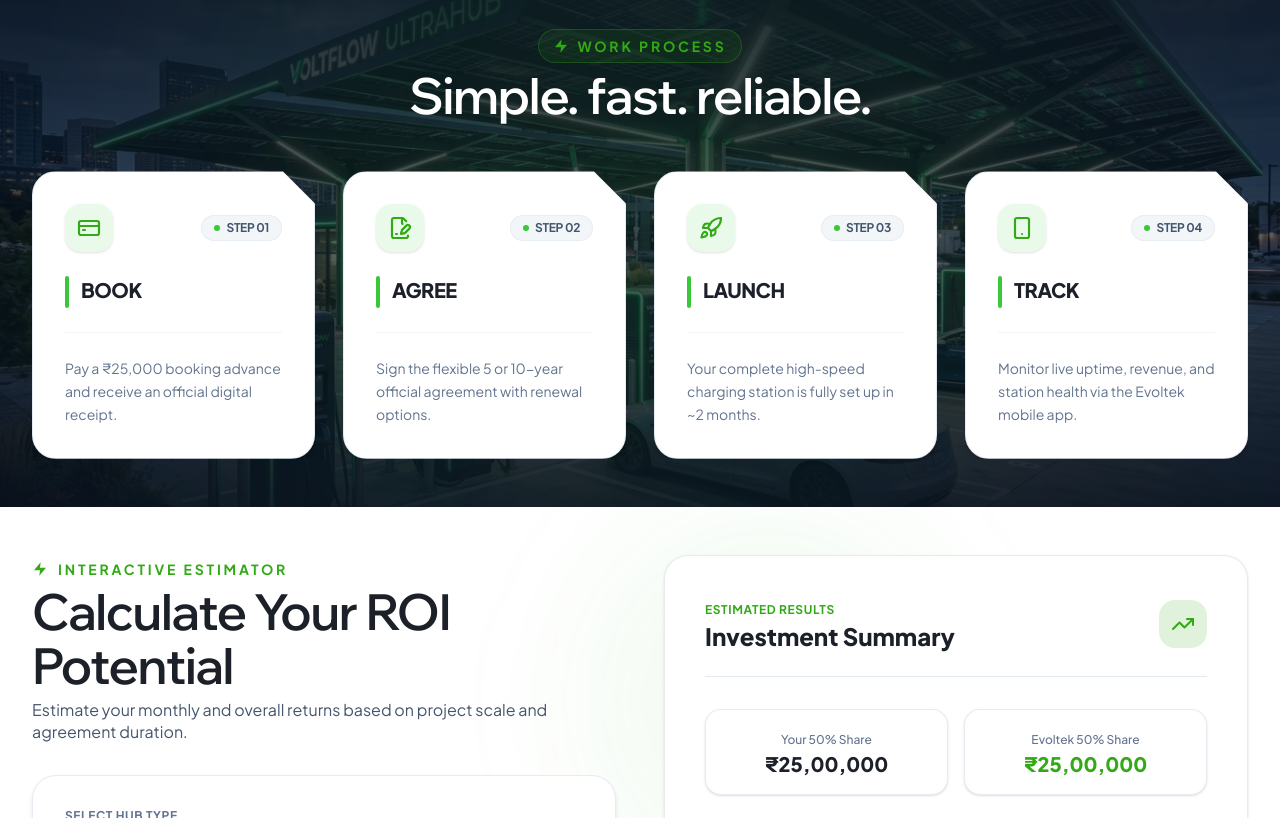
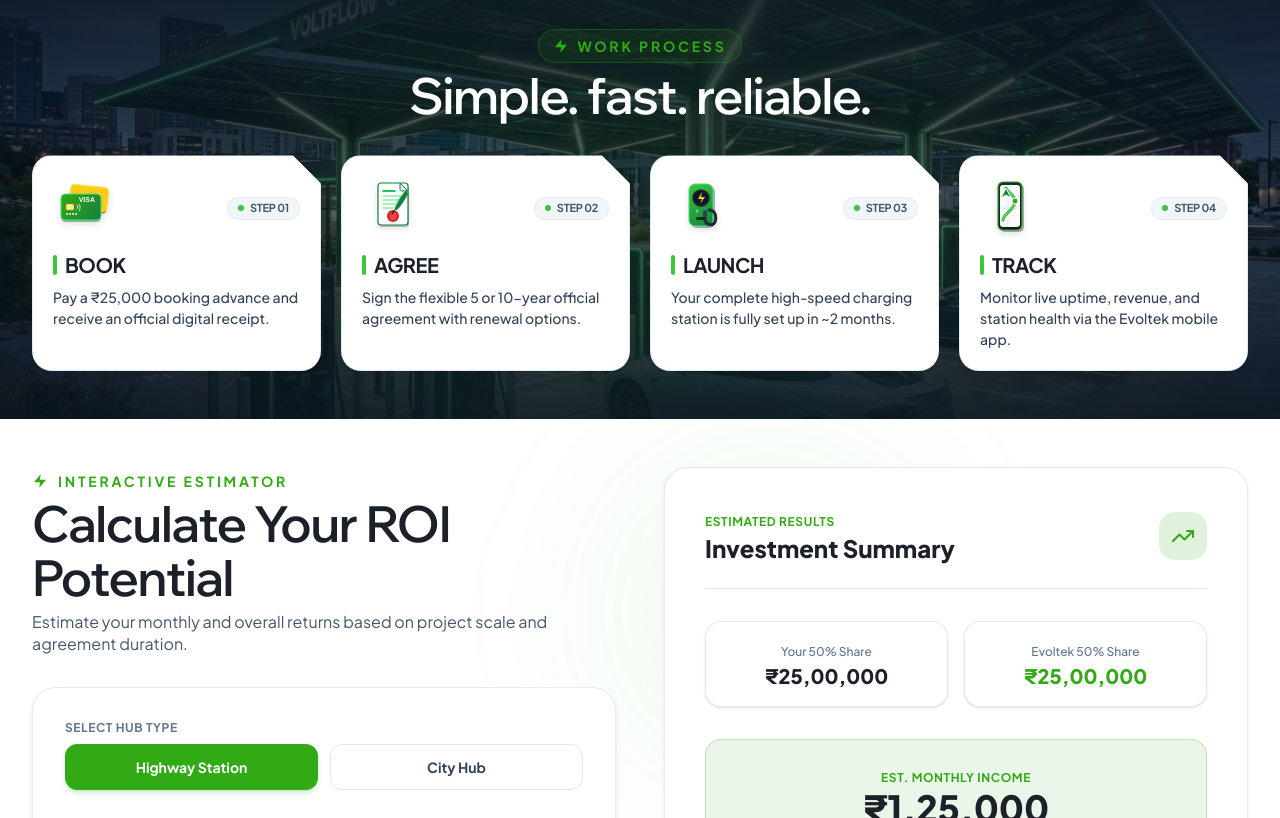
Before and after one commit to Rockynaveen/evoltek-new, a React (Vite) app: page / in a window 1280 px wide. Shown: the part 6022-6840 px from the top of the page. Built offline with nearby package versions, Linux system fonts and the light colour scheme.

Commit message:
feat: add new components for mobile app, returns, footer, franchise, and how it works sections

```diff
--- a/src/components/common/Footer.tsx
+++ b/src/components/common/Footer.tsx
@@ -24,10 +24,10 @@ export const Footer: React.FC<FooterProps> = ({ openModalWithOption }) => {
       <div className="absolute top-12 left-1/4 w-96 h-96 bg-[#32aa15]/10 rounded-full blur-3xl pointer-events-none" />
       <div className="absolute bottom-12 right-1/4 w-96 h-96 bg-[#32aa15]/10 rounded-full blur-3xl pointer-events-none" />
 
-      <div className="max-w-[1440px] mx-auto px-4 sm:px-6 lg:px-8 relative z-10 pt-14 sm:pt-16 pb-10">
+      <div className="max-w-[1440px] mx-auto px-4 sm:px-6 lg:px-8 relative z-10 pt-10 sm:pt-12 pb-4 sm:pb-5">
 
         {/* 4-COLUMN FOOTER GRID */}
-        <div className="grid grid-cols-1 md:grid-cols-2 lg:grid-cols-12 gap-8 lg:gap-12 items-start pb-12 border-b border-slate-800">
+        <div className="grid grid-cols-1 md:grid-cols-2 lg:grid-cols-12 gap-8 lg:gap-12 items-start pb-6 sm:pb-8 border-b border-slate-800">
 
           {/* COL 1: BRAND & TAGLINE (LG: 4 COLS) */}
           <div className="lg:col-span-4 space-y-3">
@@ -133,13 +133,13 @@ export const Footer: React.FC<FooterProps> = ({ openModalWithOption }) => {
 
             <div className="space-y-3 text-sm font-medium pt-1">
               <a
-                href="mailto:info@evoltek.in"
+                href="mailto:evoltekchargeindia@gmail.com"
                 className="flex items-center gap-3 text-slate-300 hover:text-white transition-colors group"
               >
                 <div className="w-9 h-9 rounded-xl bg-slate-800 border border-slate-700 flex items-center justify-center text-[#32aa15] group-hover:bg-[#32aa15] group-hover:text-white transition-colors shadow-sm shrink-0">
                   <Mail className="w-4 h-4" />
                 </div>
-                <span>info@evoltek.in</span>
+                <span className="break-all sm:break-normal">evoltekchargeindia@gmail.com</span>
               </a>
 
               <a
@@ -203,19 +203,19 @@ export const Footer: React.FC<FooterProps> = ({ openModalWithOption }) => {
         </div>
 
         {/* BOTTOM COPYRIGHT & CREDITS */}
-        <div className="pt-8 flex flex-col sm:flex-row items-center justify-between gap-4 text-xs text-slate-400 font-semibold">
+        <div className="pt-4 sm:pt-5 flex flex-col sm:flex-row items-center justify-between gap-3 text-xs text-slate-400 font-semibold">
           <div className="flex flex-col sm:flex-row items-center gap-1.5 sm:gap-4 text-center sm:text-left">
             <p>© 2026 Evoltek. All Rights Reserved.</p>
             <span className="hidden sm:inline text-slate-700">•</span>
             <p>
-              Designed by{' '}
+              Designed & Developed by{' '}
               <a
                 href="https://sunseaz.com"
                 target="_blank"
                 rel="noopener noreferrer"
                 className="text-[#32aa15] hover:text-[#38c838] underline underline-offset-2 transition-colors font-bold"
               >
-                sunseaz.com
+                Sunseaz Technologies Pvt Ltd.
               </a>
             </p>
           </div>
--- a/src/components/sections/FranchiseSection.tsx
+++ b/src/components/sections/FranchiseSection.tsx
@@ -93,7 +93,7 @@ export const FranchiseSection: React.FC<FranchiseSectionProps> = ({ openModalWit
             {/* Top Content Block: Description & CTA Button (Starts at same point as Cards) */}
             <div className="space-y-4 sm:space-y-5 w-full">
               {/* Description Text */}
-              <p className="text-slate-600 text-sm sm:text-base font-normal leading-relaxed max-w-md">
+              <p className="text-slate-900 text-base sm:text-lg font-medium leading-relaxed max-w-md">
                 Partner with India&apos;s fastest-growing EV charging network. Co-invest with Evoltek and build a high-yielding, turnkey charging hub with zero operational friction.
               </p>
 
@@ -128,7 +128,7 @@ export const FranchiseSection: React.FC<FranchiseSectionProps> = ({ openModalWit
             {FRANCHISE_BENEFITS.map((item) => (
               <div
                 key={item.id}
-                className="bg-white rounded-2xl border border-slate-200/85 p-4.5 sm:p-5 shadow-sm hover:shadow-md transition-shadow duration-300 flex items-center gap-3.5 sm:gap-4 relative overflow-hidden"
+                className="bg-white hover:bg-[#d1e7a7] rounded-2xl border border-slate-200/85 p-4.5 sm:p-5 shadow-none transition-all duration-300 flex items-center gap-3.5 sm:gap-4 relative overflow-hidden cursor-pointer"
               >
                 {/* Number Badge */}
                 <div className="w-10 h-10 rounded-full bg-[#32aa15] text-white font-bold flex items-center justify-center shrink-0 text-sm shadow-sm font-['Wix_Madefor_Display',sans-serif]">
--- a/src/components/sections/HowItWorksSection.tsx
+++ b/src/components/sections/HowItWorksSection.tsx
@@ -1,4 +1,4 @@
-import { CreditCard, FileSignature, Rocket, Smartphone } from 'lucide-react';
+import React from 'react';
 
 interface StepItem {
   step: string;
@@ -12,25 +12,106 @@ const STEPS: StepItem[] = [
     step: 'STEP 01',
     title: 'BOOK',
     description: 'Pay a ₹25,000 booking advance and receive an official digital receipt.',
-    icon: <CreditCard className="w-6 h-6 stroke-[2.2]" />
+    icon: (
+      <svg className="w-14 h-14 sm:w-16 sm:h-16 group-hover:scale-110 transition-transform duration-300 drop-shadow-md" viewBox="0 0 64 64" fill="none" xmlns="http://www.w3.org/2000/svg">
+        {/* Yellow Card (Behind) */}
+        <g transform="translate(4, -2) rotate(6 32 32)">
+          <rect x="12" y="14" width="38" height="24" rx="4" fill="#ca8a04" />
+          <rect x="12" y="12" width="38" height="24" rx="4" fill="#facc15" stroke="#fde047" strokeWidth="0.8" />
+          <rect x="16" y="22" width="8" height="6" rx="1.5" fill="#fef08a" />
+          <circle cx="42" cy="28" r="3" fill="#eab308" />
+        </g>
+        {/* Green VISA Card (Front) */}
+        <g transform="translate(-2, 4)">
+          <rect x="10" y="16" width="40" height="26" rx="4.5" fill="#14532d" opacity="0.4" />
+          <rect x="10" y="14" width="40" height="26" rx="4.5" fill="url(#visaGrad)" stroke="#4ade80" strokeWidth="1" />
+          <rect x="15" y="24" width="8" height="6" rx="1.5" fill="#fef08a" stroke="#ca8a04" strokeWidth="0.5" />
+          <path d="M26 25C27 26 27 28 26 29M28 24C29.5 25.5 29.5 29.5 28 31" stroke="#ffffff" strokeWidth="1" strokeLinecap="round" opacity="0.8" />
+          <circle cx="16" cy="34" r="1" fill="#ffffff" opacity="0.9" />
+          <circle cx="19" cy="34" r="1" fill="#ffffff" opacity="0.9" />
+          <circle cx="22" cy="34" r="1" fill="#ffffff" opacity="0.9" />
+          <circle cx="25" cy="34" r="1" fill="#ffffff" opacity="0.9" />
+          <text x="44" y="22" textAnchor="end" fill="#ffffff" fontSize="7" fontWeight="900" fontFamily="sans-serif">VISA</text>
+        </g>
+        <defs>
+          <linearGradient id="visaGrad" x1="10" y1="14" x2="50" y2="40" gradientUnits="userSpaceOnUse">
+            <stop stopColor="#32aa15" />
+            <stop offset="1" stopColor="#15803d" />
+          </linearGradient>
+        </defs>
+      </svg>
+    )
   },
   {
     step: 'STEP 02',
     title: 'AGREE',
     description: 'Sign the flexible 5 or 10-year official agreement with renewal options.',
-    icon: <FileSignature className="w-6 h-6 stroke-[2.2]" />
+    icon: (
+      <svg className="w-14 h-14 sm:w-16 sm:h-16 group-hover:scale-110 transition-transform duration-300 drop-shadow-md" viewBox="0 0 64 64" fill="none" xmlns="http://www.w3.org/2000/svg">
+        <rect x="17" y="9" width="30" height="42" rx="3" fill="#020617" opacity="0.2" />
+        <rect x="16" y="7" width="30" height="42" rx="3" fill="#ffffff" stroke="#15803d" strokeWidth="1.2" />
+        <path d="M38 7L46 15H40C38.9 15 38 14.1 38 13V7Z" fill="#e2e8f0" stroke="#15803d" strokeWidth="1" />
+        <line x1="21" y1="15" x2="33" y2="15" stroke="#22c55e" strokeWidth="1.8" strokeLinecap="round" />
+        <line x1="21" y1="20" x2="41" y2="20" stroke="#86efac" strokeWidth="1.5" strokeLinecap="round" />
+        <line x1="21" y1="24" x2="39" y2="24" stroke="#86efac" strokeWidth="1.5" strokeLinecap="round" />
+        <line x1="21" y1="28" x2="36" y2="28" stroke="#86efac" strokeWidth="1.5" strokeLinecap="round" />
+        <line x1="21" y1="32" x2="32" y2="32" stroke="#86efac" strokeWidth="1.5" strokeLinecap="round" />
+        <circle cx="31" cy="40" r="6" fill="#dc2626" />
+        <circle cx="31" cy="40" r="4.5" fill="#ef4444" stroke="#b91c1c" strokeWidth="0.8" />
+        <path d="M44 14C44 14 36 22 34 29L32 35L36 33C40 29 46 18 46 18Z" fill="#15803d" />
+        <path d="M44 14C44 14 39 19 36 26L34 29" stroke="#86efac" strokeWidth="0.8" />
+        <path d="M32 35L30 38" stroke="#0f172a" strokeWidth="1.2" strokeLinecap="round" />
+      </svg>
+    )
   },
   {
     step: 'STEP 03',
     title: 'LAUNCH',
     description: 'Your complete high-speed charging station is fully set up in ~2 months.',
-    icon: <Rocket className="w-6 h-6 stroke-[2.2]" />
+    icon: (
+      <svg className="w-14 h-14 sm:w-16 sm:h-16 group-hover:scale-110 transition-transform duration-300 drop-shadow-md" viewBox="0 0 64 64" fill="none" xmlns="http://www.w3.org/2000/svg">
+        <defs>
+          <linearGradient id="chargerBody" x1="18" y1="8" x2="44" y2="52" gradientUnits="userSpaceOnUse">
+            <stop stopColor="#38c838" />
+            <stop offset="1" stopColor="#15803d" />
+          </linearGradient>
+        </defs>
+        <rect x="20" y="10" width="24" height="42" rx="6" fill="#020617" opacity="0.3" />
+        <rect x="18" y="8" width="24" height="42" rx="6" fill="url(#chargerBody)" stroke="#4ade80" strokeWidth="1" />
+        <circle cx="30" cy="22" r="8" fill="#0f172a" stroke="#1e293b" strokeWidth="1.5" />
+        <path d="M31 16L27 23H31L29 28L34 21H30L31 16Z" fill="#facc15" />
+        <circle cx="26" cy="35" r="1.5" fill="#4ade80" />
+        <circle cx="34" cy="35" r="1.5" fill="#38bdf8" />
+        <rect x="25" y="41" width="10" height="3" rx="1.5" fill="#052e16" />
+        <path d="M38 34C44 34 46 40 44 46C42 50 36 50 34 44L34 38" stroke="#1e293b" strokeWidth="3" strokeLinecap="round" fill="none" />
+        <rect x="32" y="34" width="4" height="7" rx="1.5" fill="#334155" />
+      </svg>
+    )
   },
   {
     step: 'STEP 04',
     title: 'TRACK',
     description: 'Monitor live uptime, revenue, and station health via the Evoltek mobile app.',
-    icon: <Smartphone className="w-6 h-6 stroke-[2.2]" />
+    icon: (
+      <svg className="w-14 h-14 sm:w-16 sm:h-16 group-hover:scale-110 transition-transform duration-300 drop-shadow-md" viewBox="0 0 64 64" fill="none" xmlns="http://www.w3.org/2000/svg">
+        <defs>
+          <linearGradient id="navPhoneGrad" x1="18" y1="6" x2="44" y2="58" gradientUnits="userSpaceOnUse">
+            <stop stopColor="#1e293b" />
+            <stop offset="1" stopColor="#0f172a" />
+          </linearGradient>
+        </defs>
+        <rect x="20" y="8" width="24" height="48" rx="5" fill="#020617" opacity="0.3" />
+        <rect x="18" y="6" width="24" height="48" rx="5" fill="url(#navPhoneGrad)" stroke="#32aa15" strokeWidth="1.2" />
+        <rect x="20" y="9" width="20" height="42" rx="3" fill="#f8fafc" />
+        <line x1="20" y1="20" x2="40" y2="20" stroke="#e2e8f0" strokeWidth="1" />
+        <line x1="20" y1="32" x2="40" y2="32" stroke="#e2e8f0" strokeWidth="1" />
+        <line x1="28" y1="9" x2="28" y2="51" stroke="#e2e8f0" strokeWidth="1" />
+        <path d="M23 44C23 38 35 34 35 25C35 18 26 16 26 12" stroke="#32aa15" strokeWidth="3" strokeLinecap="round" fill="none" />
+        <path d="M23 44C23 38 35 34 35 25C35 18 26 16 26 12" stroke="#4ade80" strokeWidth="1.5" strokeLinecap="round" fill="none" />
+        <path d="M26 12L31 22L26 19L21 22L26 12Z" fill="#15803d" stroke="#ffffff" strokeWidth="1" />
+        <circle cx="35" cy="25" r="3" fill="#32aa15" stroke="#ffffff" strokeWidth="1" />
+      </svg>
+    )
   }
 ];
 
@@ -49,7 +130,7 @@ export const HowItWorksSection: React.FC = () => {
       <div className="absolute top-0 left-1/2 -translate-x-1/2 w-[800px] h-[400px] bg-[#38c838]/10 blur-[160px] pointer-events-none rounded-full" />
 
       {/* Main Container */}
-      <div className="max-w-[1440px] mx-auto px-4 sm:px-6 lg:px-8 relative z-10 space-y-8 sm:space-y-12">
+      <div className="max-w-[1440px] mx-auto px-4 sm:px-6 lg:px-8 relative z-10 space-y-6 sm:space-y-8">
 
         {/* Section Header */}
         <div className="text-center space-y-1.5 max-w-3xl mx-auto">
@@ -67,47 +148,44 @@ export const HowItWorksSection: React.FC = () => {
           </h2>
         </div>
 
-        {/* 4 Cards Grid - Evolta Style */}
-        <div className="grid grid-cols-1 md:grid-cols-2 lg:grid-cols-4 gap-6 lg:gap-7">
+        {/* 4 Cards Grid - Reduced Gaps */}
+        <div className="grid grid-cols-1 md:grid-cols-2 lg:grid-cols-4 gap-4 lg:gap-5">
           {STEPS.map((item) => (
             <div
               key={item.step}
-              className="bg-white text-slate-900 border border-slate-200/90 p-7 sm:p-8 shadow-md hover:shadow-2xl hover:border-[#38c838] flex flex-col justify-between relative group hover:-translate-y-2 transition-all duration-300"
+              className="bg-white text-slate-900 border border-slate-200/90 p-4.5 sm:p-5 shadow-md hover:shadow-2xl hover:border-[#38c838] flex flex-col justify-between relative group hover:-translate-y-1.5 transition-all duration-300"
               style={{
-                clipPath: 'polygon(0 0, calc(100% - 32px) 0, 100% 32px, 100% 100%, 0 100%)',
-                borderTopLeftRadius: '24px',
-                borderBottomLeftRadius: '24px',
-                borderBottomRightRadius: '24px'
+                clipPath: 'polygon(0 0, calc(100% - 28px) 0, 100% 28px, 100% 100%, 0 100%)',
+                borderTopLeftRadius: '20px',
+                borderBottomLeftRadius: '20px',
+                borderBottomRightRadius: '20px'
               }}
             >
-              <div className="space-y-6">
+              <div className="flex flex-col">
                 {/* Header Row: Step Icon & Number Tag */}
-                <div className="flex items-center justify-between gap-3">
-                  {/* Icon Box */}
-                  <div className="w-12 h-12 rounded-2xl bg-[#38c838]/10 text-[#32aa15] flex items-center justify-center group-hover:bg-[#32aa15] group-hover:text-white transition-colors duration-300 shadow-sm">
+                <div className="flex items-center justify-between gap-2.5 mb-2.5 sm:mb-3">
+                  {/* Icon Container without background box */}
+                  <div className="flex items-center justify-center shrink-0">
                     {item.icon}
                   </div>
 
                   {/* Step Number Tag */}
-                  <div className="bg-slate-100/90 rounded-full px-3 py-1 flex items-center gap-1.5 border border-slate-200/70 group-hover:bg-[#38c838]/10 group-hover:border-[#38c838]/30 transition-colors duration-300">
+                  <div className="bg-slate-100/90 rounded-full px-2.5 py-0.5 flex items-center gap-1.5 border border-slate-200/70 group-hover:bg-[#38c838]/10 group-hover:border-[#38c838]/30 transition-colors duration-300">
                     <span className="w-1.5 h-1.5 rounded-full bg-[#38c838]" />
-                    <span className="text-xs font-bold text-slate-600 group-hover:text-[#32aa15] tracking-tight transition-colors duration-300">{item.step}</span>
+                    <span className="text-[11px] font-bold text-slate-600 group-hover:text-[#32aa15] tracking-tight transition-colors duration-300">{item.step}</span>
                   </div>
                 </div>
 
                 {/* Title Row with Green Line Accent */}
-                <div className="flex items-start gap-3">
-                  <div className="w-1 bg-[#38c838] rounded-full shrink-0 self-stretch min-h-[32px] group-hover:scale-y-110 transition-transform duration-300" />
-                  <h3 className="text-xl font-extrabold text-[#1C2029] leading-snug tracking-tight">
+                <div className="flex items-center gap-2 mb-1.5">
+                  <div className="w-1 h-5 bg-[#38c838] rounded-full shrink-0 group-hover:scale-y-110 transition-transform duration-300" />
+                  <h3 className="text-lg sm:text-xl font-bold text-[#1C2029] leading-tight tracking-tight">
                     {item.title}
                   </h3>
                 </div>
 
-                {/* Thin Divider Line */}
-                <div className="w-full h-[1px] bg-slate-100" />
-
-                {/* Description Text */}
-                <p className="text-xs sm:text-sm text-slate-500 leading-relaxed font-normal">
+                {/* Description Text - Tight gap below title */}
+                <p className="text-xs sm:text-sm text-slate-700 leading-normal font-medium mt-1">
                   {item.description}
                 </p>
               </div>
--- a/src/components/sections/ReturnsSection.tsx
+++ b/src/components/sections/ReturnsSection.tsx
@@ -34,7 +34,7 @@ export const ReturnsSection: React.FC<ReturnsSectionProps> = ({ openModalWithOpt
         <div className="grid grid-cols-1 lg:grid-cols-2 gap-8 lg:gap-10 items-stretch max-w-5xl mx-auto">
 
           {/* ================= OPTION A: PERCENTAGE RETURN ================= */}
-          <div className="bg-[#e6f7e2] rounded-[32px] rounded-br-sm p-4 sm:p-6 md:p-7 flex flex-col justify-between shadow-lg hover:shadow-xl transition-all duration-300 border border-[#32aa15]/20 group relative">
+          <div className="bg-[#d1e7a7] rounded-[32px] rounded-br-sm p-4 sm:p-6 md:p-7 flex flex-col justify-between shadow-lg hover:shadow-xl transition-all duration-300 border border-[#32aa15]/20 group relative">
 
             <div>
               {/* White Inner Top Header Card */}
@@ -44,7 +44,7 @@ export const ReturnsSection: React.FC<ReturnsSectionProps> = ({ openModalWithOpt
                     <span className="text-[#32aa15] font-extrabold text-xs uppercase tracking-widest block mb-1">
                       OPTION A
                     </span>
-                    <h3 className="text-2xl sm:text-3xl font-extrabold text-slate-900 tracking-tight font-['Wix_Madefor_Display',sans-serif]">
+                    <h3 className="text-2xl sm:text-3xl font-medium text-slate-900 tracking-tight font-['Wix_Madefor_Display',sans-serif]">
                       Percentage Return
                     </h3>
                   </div>
@@ -121,7 +121,7 @@ export const ReturnsSection: React.FC<ReturnsSectionProps> = ({ openModalWithOpt
                     <span className="text-emerald-100 font-extrabold text-xs uppercase tracking-widest block mb-1">
                       OPTION B
                     </span>
-                    <h3 className="text-2xl sm:text-3xl font-extrabold text-white tracking-tight font-['Wix_Madefor_Display',sans-serif]">
+                    <h3 className="text-2xl sm:text-3xl font-medium text-white tracking-tight font-['Wix_Madefor_Display',sans-serif]">
                       Fixed Return
                     </h3>
                   </div>
```
Also changed, not shown: src/components/sections/MobileAppSection.tsx (+35 -27 lines).
